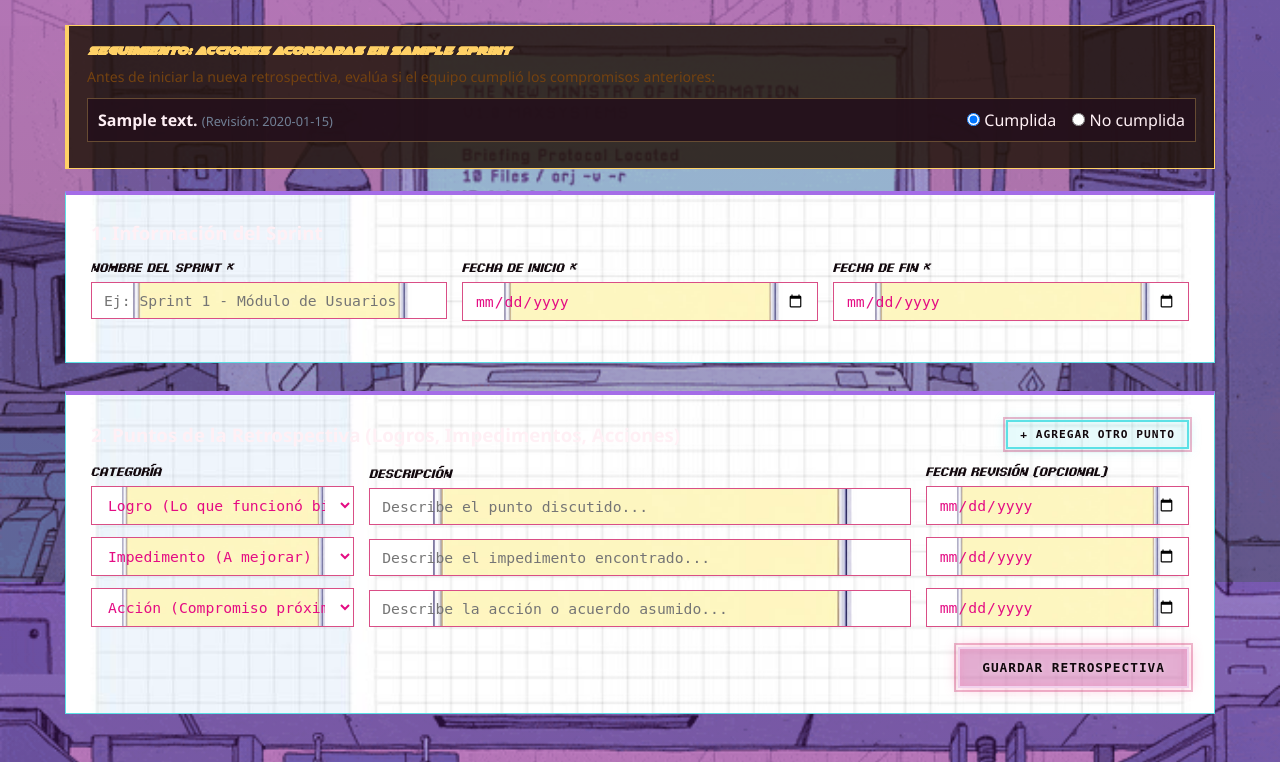
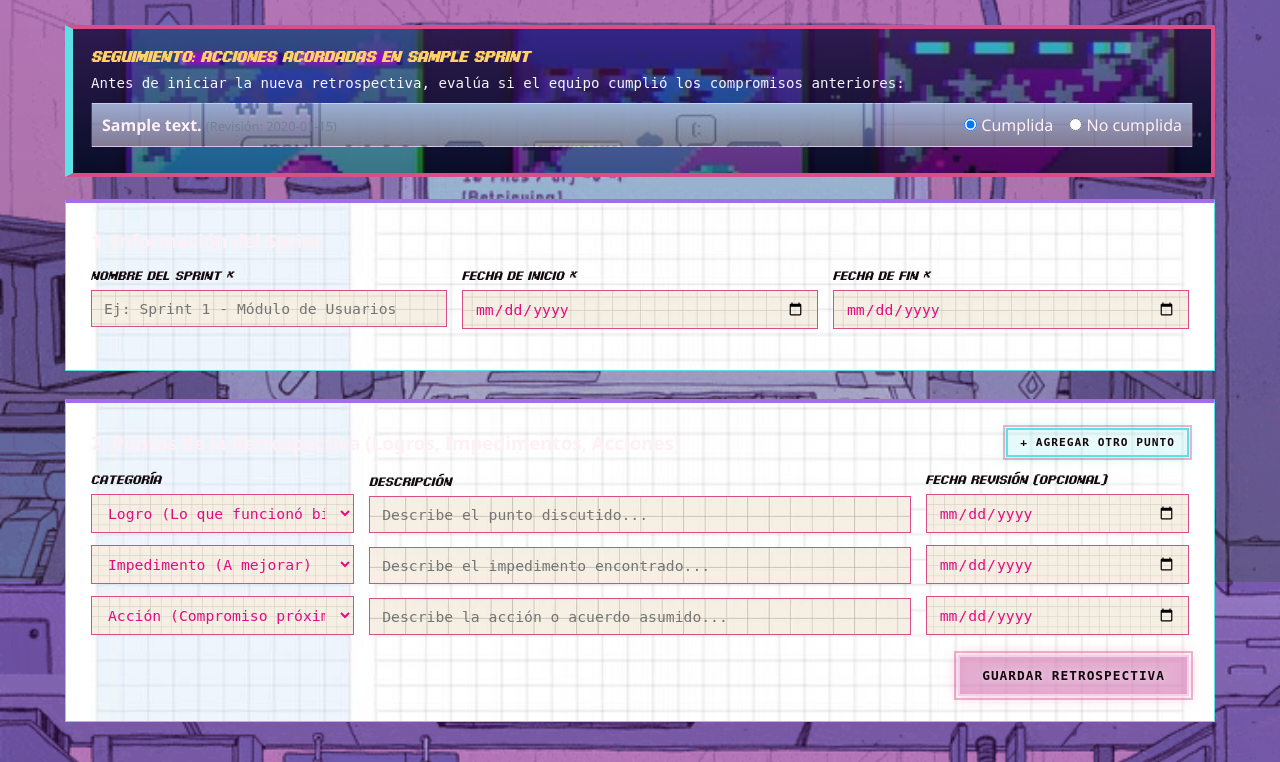
Before and after one commit to CamCam0101/taller_monoliticos, a PHP site: page /views/formulario_retrospectiva.php in a window 1280 px wide. Shown: the part 218-980 px from the top of the page. Run offline with PHP 8.4, Linux system fonts and the light colour scheme; tables that the repository leaves empty hold one stand-in row (values such as "Sample post").

Commit message:
cambios en diseño de compromisos no cumplidos

```diff
--- a/models/database/retrospectivas_db.php
+++ b/models/database/retrospectivas_db.php
@@ -10,9 +10,9 @@ class RetrospectivasDb implements RetrospectivasDbInterface {
     private string $host = 'localhost';
     private string $user = 'root';
     private string $password = ''; // En XAMPP la contraseña de root viene vacía por defecto
-    private string $database = 'registro_retro_db'; // Nombre exacto de la BD del profe
+    private string $database = 'registro_retro_db'; // Nombre exacto de la BD
 
-    // Aquí guardaremos el objeto de conexión de mysqli
+    // guardamos el objeto de conexión de mysqli
     private ?mysqli $connection = null;
 
     // El constructor se ejecuta apenas hacemos "new RetrospectivasDb()"
@@ -25,12 +25,12 @@ class RetrospectivasDb implements RetrospectivasDbInterface {
             $this->database
         );
 
-        // Si MySQL está apagado en XAMPP o el nombre de la BD está mal, detenemos todo y avisamos
+        // Si MySQL está apagado en XAMPP o el nombre de la BD está mal, se detiene todo y avisamos
         if ($this->connection->connect_error) {
             die("Error de conexión a MySQL: " . $this->connection->connect_error);
         }
 
-        // Configuramos utf8mb4 para que las tildes y las 'ñ' se guarden y lean bien
+        // configurar utf8mb4 para que las tildes y las 'ñ' se guarden y lean bien
         $this->connection->set_charset("utf8mb4");
     }
 
--- a/public/css/tarjetas.css
+++ b/public/css/tarjetas.css
@@ -385,10 +385,9 @@ body {
     padding: 9px 12px;
     background-image:
         url('../../resources/block.jpg');
-    background-size: cover;
-    background-position: center;
-    background-attachment:fixed;
-    background-repeat: no-repeat;
+        background-size: cover !important;
+    background-position: center !important;
+    background-repeat: no-repeat !important;
     color: var(--pink-neon);
     border: 1px solid var(--pink-border);
     font-family: 'GameO', monospace;
@@ -408,18 +407,32 @@ body {
 }
 
 .caja-revision {
-    background: rgba(36, 22, 12, 0.85);
-    border: 1px solid var(--gold-tech);
-    border-left: 4px solid var(--gold-tech);
+    background-color: #975b79 !important;
+    background-image:
+        linear-gradient(rgba(127, 43, 109, 0.35), rgba(18, 8, 13, 0.45)),
+        url('../../resources/red.jpg') !important;
+    background-size: cover !important;
+    background-position: center !important;
+    background-repeat: no-repeat !important;
+    border-radius: 0 !important;
+    border: 4px solid var(--pink-border);
+    border-left: 8px solid var(--cyan-tech);
     padding: 18px;
     margin-bottom: 22px;
 }
 
 .caja-revision h3 {
-    font-family: 'Cherry', monospace;
+    font-family: 'Pixel', monospace;
     color: var(--gold-tech);
     margin-bottom: 10px;
     font-size: 0.95rem;
+}
+
+.caja-revision p{
+    font-family: 'GameO', monospace;
+    font-size: 0.88rem;
+    margin-bottom: 12px;
+    color: #f5f5fb;
 }
 
 .accion-previa-item {
@@ -427,9 +440,15 @@ body {
     justify-content: space-between;
     align-items: center;
     padding: 10px;
-    background: var(--card-dark);
+    background-image:
+        linear-gradient(rgba(43, 84, 127, 0.35), rgba(18, 8, 13, 0.45)),
+        url('../../resources/ventanas.jpg') !important;
+    background-size: cover !important;
+    background-position: center !important;
+    background-repeat: no-repeat !important;
+    border-radius: 0 !important;
     margin-bottom: 8px;
-    border: 1px solid rgba(255, 209, 102, 0.3);
+    border: 1px solid rgba(204, 158, 194, 0.3);
     flex-wrap: wrap;
     gap: 10px;
 }
--- a/views/formulario_retrospectiva.php
+++ b/views/formulario_retrospectiva.php
@@ -33,7 +33,7 @@ $accionesAnteriores = $datosPrevios['acciones'];
             <?php if ($sprintAnterior !== null && !empty($accionesAnteriores)): ?>
                 <div class="caja-revision">
                     <h3>Seguimiento: Acciones acordadas en <?= htmlspecialchars($sprintAnterior->getNombre()) ?></h3>
-                    <p style="font-size: 0.88rem; margin-bottom: 12px; color: #744210;">
+                    <p>
                         Antes de iniciar la nueva retrospectiva, evalúa si el equipo cumplió los compromisos anteriores:
                     </p>
 
```
Also changed, not shown: resources/block.jpg, resources/red.jpg (added), resources/ventanas.jpg (added).
